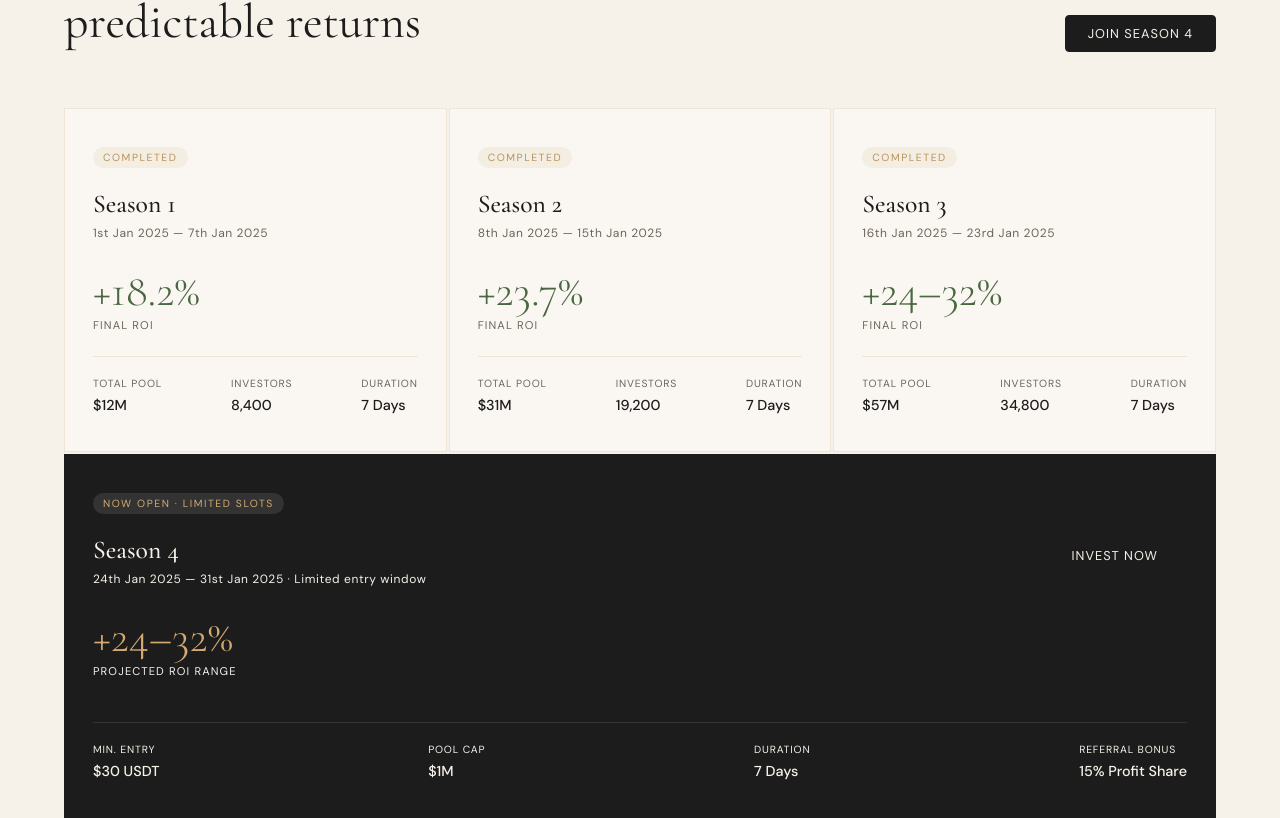
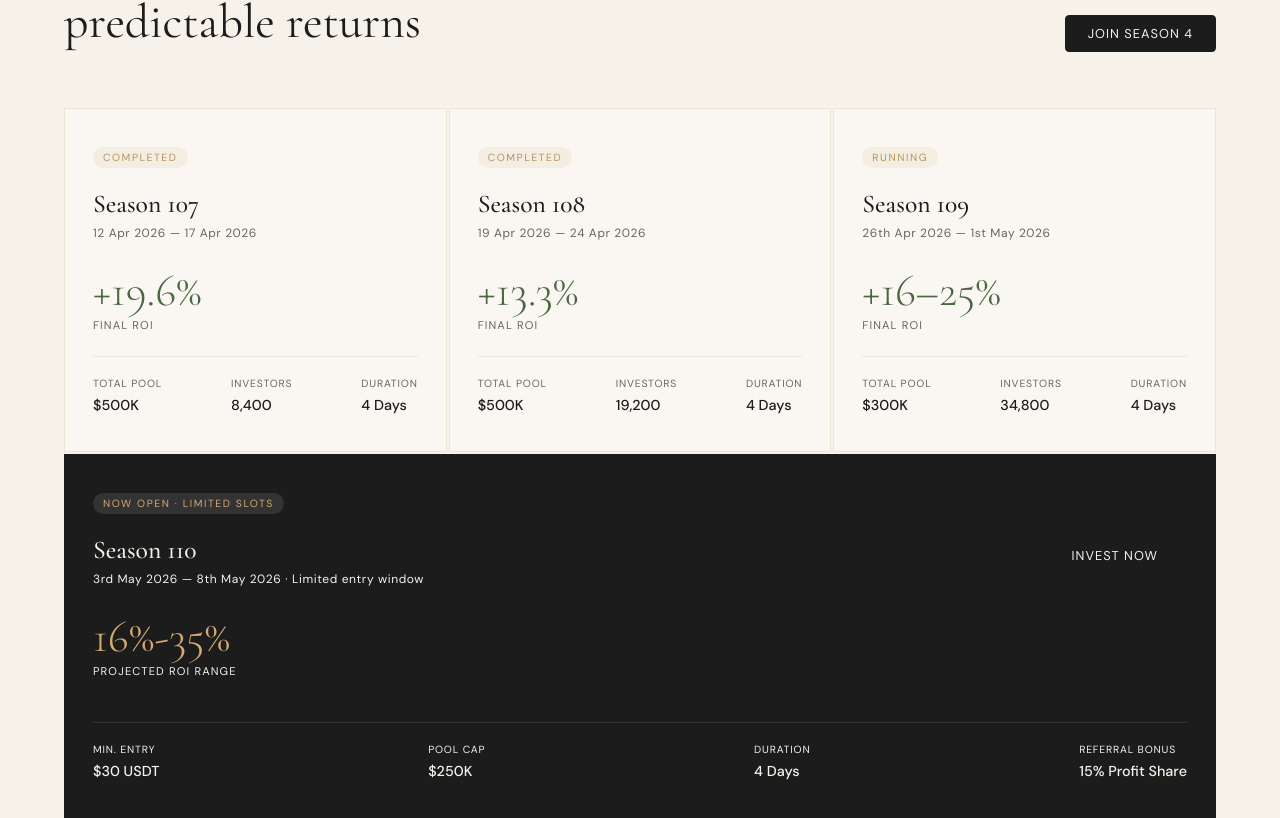
Before and after one commit to ZeroM3thod/NEW, a Next.js app: page / in a window 1280 px wide. Shown: the part 1482-2300 px from the top of the page. Built offline with nearby package versions, Linux system fonts and the light colour scheme; no server answers; the database is empty.

Commit message:
home fix

```diff
--- a/src/components/About.tsx
+++ b/src/components/About.tsx
@@ -30,9 +30,9 @@ export default function About() {
           </div>
           <div className="about-aside reveal">
             <div className="aside-card">
-              <span className="section-label">Season 4 is Live</span>
+              <span className="section-label">Season 110 is Live</span>
               <h3>Secure your position before entries close</h3>
-              <p>Only 18 days remain in the Season 4 entry window. The pool cap is $80M. Current fill rate is at 62%. Once full, no further entries are accepted.</p>
+              <p>Only 5 days remain in the Season 110 entry window. The pool cap is $250K. Current fill rate is at 62%. Once full, no further entries are accepted.</p>
               <button className="aside-cta" onClick={() => router.push('/signup')}>Open an Account</button>
               <div className="aside-note">Minimum investment: $30 USDT · No lock-in fees</div>
             </div>
--- a/src/components/Contact.tsx
+++ b/src/components/Contact.tsx
@@ -3,7 +3,7 @@
 import { useState } from 'react';
 
 const SUBJECTS = [
-  'Season 4 Investment Query',
+  'Season 110 Investment Query',
   'Deposit Support',
   'Withdrawal Support',
   'Referral Programme',
--- a/src/components/Footer.tsx
+++ b/src/components/Footer.tsx
@@ -19,7 +19,7 @@ export default function Footer() {
                 <div className="logo-mark"/>
                 <span className="logo-text">Valut<span>X</span></span>
               </a>
-              <p>A structured investment platform operating through seasonal cycles with full transparency and consistent returns since 2023.</p>
+              <p>A structured investment platform operating through seasonal cycles with full transparency and consistent returns since 2024.</p>
             </div>
             {footerCols.map(col=>(
               <div key={col.title} className="footer-col">
--- a/src/components/Hero.tsx
+++ b/src/components/Hero.tsx
@@ -9,7 +9,7 @@ export default function Hero() {
     <>
       <section className="hero">
         <div className="hero-inner">
-          <div className="hero-badge">Season 4 Now Open — Limited Slots</div>
+          <div className="hero-badge">Season 110 Now Open — Limited Slots</div>
           <h1>Where Capital<br/>Meets <em>Discipline</em></h1>
           <p>ValutX runs structured investment seasons with defined entry periods, transparent ROI targets, and no hidden fees. Grow your wealth the intelligent way.</p>
           <div className="hero-cta">
--- a/src/components/PlatformStats.tsx
+++ b/src/components/PlatformStats.tsx
@@ -1,9 +1,9 @@
 'use client';
 const statCards = [
   { trend: '↑ Active', number: '50', suffix: 'K+', desc: 'Verified Investors' },
-  { trend: '↑ Growing', number: '10', suffix: 'M+', desc: 'USDT Total Invested' },
-  { trend: 'Last Season', number: '28', suffix: '.4%', desc: 'Season 2 ROI' },
-  { trend: 'All Time', number: '14.2', suffix: 'M+', desc: 'USDT Paid Out' },
+  { trend: '↑ Growing', number: '100', suffix: 'M+', desc: 'USDT Total Invested' },
+  { trend: 'Last Season', number: '13', suffix: '.3%', desc: 'Season 108 ROI' },
+  { trend: 'All Time', number: '42.2', suffix: 'M+', desc: 'USDT Paid Out' },
 ];
 
 export default function PlatformStats() {
--- a/src/components/Seasons.tsx
+++ b/src/components/Seasons.tsx
@@ -26,14 +26,14 @@ export default function Seasons() {
             {/* Season One */}
             <div className="season-card">
               <div className="season-tag">Completed</div>
-              <div className="season-name">Season 1</div>
-              <div className="season-period">1st Jan 2025 — 7th Jan 2025</div>
-              <div className="season-roi">+18.2%</div>
+              <div className="season-name">Season 107</div>
+              <div className="season-period">12 Apr 2026 — 17 Apr 2026</div>
+              <div className="season-roi">+19.6%</div>
               <div className="season-roi-label">Final ROI</div>
               <div className="season-detail">
                 <div className="season-detail-item">
                   <span>Total Pool</span>
-                  <strong>$12M</strong>
+                  <strong>$500K</strong>
                 </div>
                 <div className="season-detail-item">
                   <span>Investors</span>
@@ -41,7 +41,7 @@ export default function Seasons() {
                 </div>
                 <div className="season-detail-item">
                   <span>Duration</span>
-                  <strong>7 Days</strong>
+                  <strong>4 Days</strong>
                 </div>
               </div>
             </div>
@@ -49,14 +49,14 @@ export default function Seasons() {
             {/* Season Two */}
             <div className="season-card">
               <div className="season-tag">Completed</div>
-              <div className="season-name">Season 2</div>
-              <div className="season-period">8th Jan 2025 — 15th Jan 2025</div>
-              <div className="season-roi">+23.7%</div>
+              <div className="season-name">Season 108</div>
+              <div className="season-period">19 Apr 2026 — 24 Apr 2026</div>
+              <div className="season-roi">+13.3%</div>
               <div className="season-roi-label">Final ROI</div>
               <div className="season-detail">
                 <div className="season-detail-item">
                   <span>Total Pool</span>
-                  <strong>$31M</strong>
+                  <strong>$500K</strong>
                 </div>
                 <div className="season-detail-item">
                   <span>Investors</span>
@@ -64,22 +64,22 @@ export default function Seasons() {
                 </div>
                 <div className="season-detail-item">
                   <span>Duration</span>
-                  <strong>7 Days</strong>
+                  <strong>4 Days</strong>
                 </div>
               </div>
             </div>
 
             {/* Season Three */}
             <div className="season-card">
-              <div className="season-tag">Completed</div>
-              <div className="season-name">Season 3</div>
-              <div className="season-period">16th Jan 2025 — 23rd Jan 2025</div>
-              <div className="season-roi">+24–32%</div>
+              <div className="season-tag">Running</div>
+              <div className="season-name">Season 109</div>
+              <div className="season-period">26th Apr 2026 — 1st May 2026</div>
+              <div className="season-roi">+16–25%</div>
               <div className="season-roi-label">Final ROI</div>
               <div className="season-detail">
                 <div className="season-detail-item">
                   <span>Total Pool</span>
-                  <strong>$57M</strong>
+                  <strong>$300K</strong>
                 </div>
                 <div className="season-detail-item">
                   <span>Investors</span>
@@ -87,7 +87,7 @@ export default function Seasons() {
                 </div>
                 <div className="season-detail-item">
                   <span>Duration</span>
-                  <strong>7 Days</strong>
+                  <strong>4 Days</strong>
                 </div>
               </div>
             </div>
@@ -98,11 +98,11 @@ export default function Seasons() {
 
               <div className="season4-body">
                 <div>
-                  <div className="season-name">Season 4</div>
+                  <div className="season-name">Season 110</div>
                   <div className="season-period">
-                    24th Jan 2025 — 31st Jan 2025 · Limited entry window
+                   3rd May 2026 — 8th May 2026 · Limited entry window
                   </div>
-                  <div className="season-roi">+24–32%</div>
+                  <div className="season-roi">16%-35%</div>
                   <div className="season-roi-label">Projected ROI Range</div>
                 </div>
                 <button
@@ -120,11 +120,11 @@ export default function Seasons() {
                 </div>
                 <div className="season-detail-item">
                   <span className="detail-label-dark">Pool Cap</span>
-                  <strong>$1M</strong>
+                  <strong>$250K</strong>
                 </div>
                 <div className="season-detail-item">
                   <span className="detail-label-dark">Duration</span>
-                  <strong>7 Days</strong>
+                  <strong>4 Days</strong>
                 </div>
                 <div className="season-detail-item">
                   <span className="detail-label-dark">Referral Bonus</span>
--- a/src/components/StatsTicker.tsx
+++ b/src/components/StatsTicker.tsx
@@ -2,12 +2,12 @@
 
 const stats = [
   { label: 'Active Investors', value: '50,000+' },
-  { label: 'USDT Invested', value: '10M+' },
-  { label: 'Season 2 ROI', value: '+28.4%' },
+  { label: 'USDT Invested', value: '100M+' },
+  { label: 'Season 108 ROI', value: '+13.3%' },
   { label: 'Paid Out', value: '$14.2M+' },
   { label: 'Referral Rate', value: '15% Of Profit' },
   { label: 'On-Time Payouts', value: '99.8%' },
-  { label: 'Season 4', value: 'Now Live' },
+  { label: 'Season 110', value: 'Now Live' },
 ];
 
 function TickerItems() {
```
